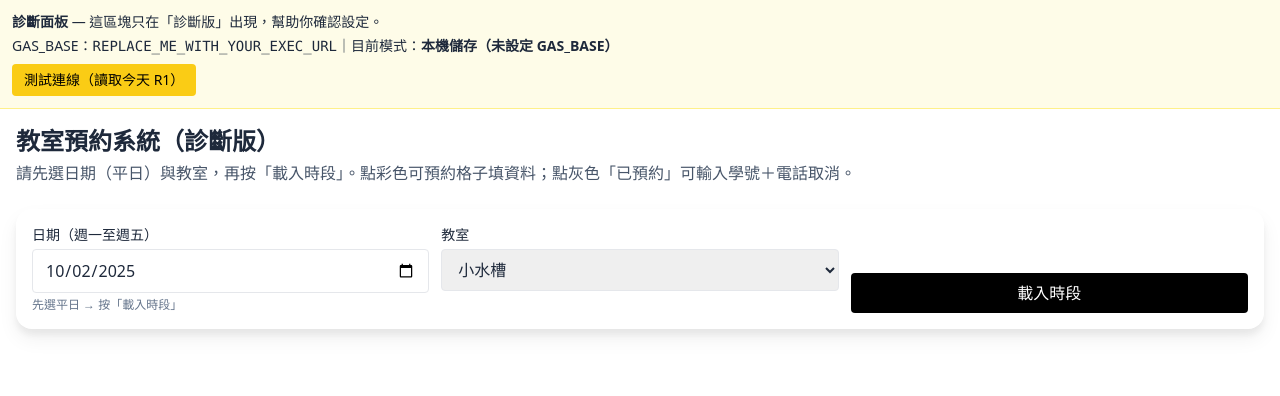
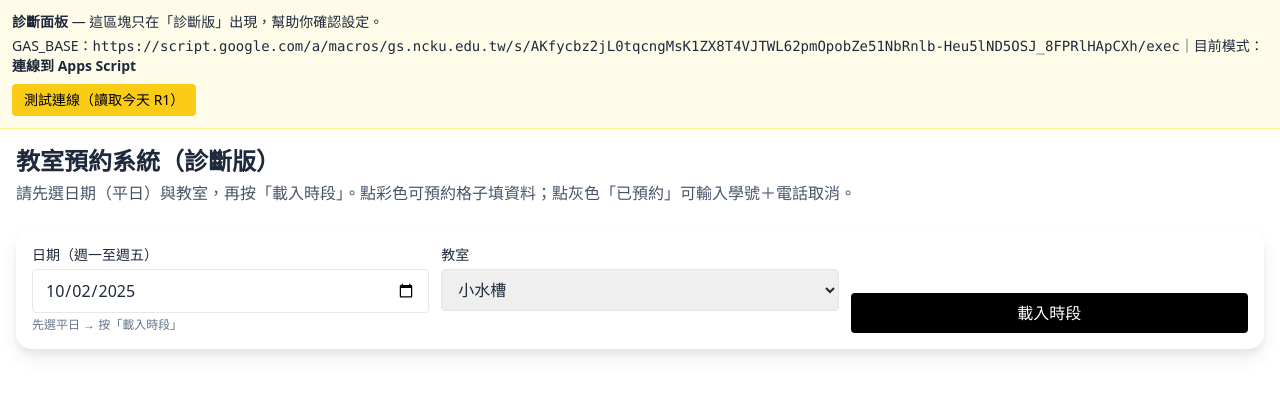
Before and after one commit to p16144019-pixel/classroombooking, a plain HTML site: page index_debug.html in a window 1280 px wide. Drawn offline with nearby package versions, Linux system fonts and the light colour scheme.

Commit message:
Update index_debug.html

```diff
--- a/index_debug.html
+++ b/index_debug.html
@@ -91,7 +91,7 @@
   </div>
 
   <script>
-    const GAS_BASE = 'REPLACE_ME_WITH_YOUR_EXEC_URL';
+    const GAS_BASE = 'https://script.google.com/a/macros/gs.ncku.edu.tw/s/AKfycbz2jL0tqcngMsK1ZX8T4VJTWL62pmOpobZe51NbRnlb-Heu5lND5OSJ_8FPRlHApCXh/exec';
     const isGAS = GAS_BASE && GAS_BASE !== 'REPLACE_ME_WITH_YOUR_EXEC_URL';
     function pad2(n){return String(n).padStart(2,'0')}
     function todayISO(){const t=new Date();return `${t.getFullYear()}-${pad2(t.getMonth()+1)}-${pad2(t.getDate())}`}
```
